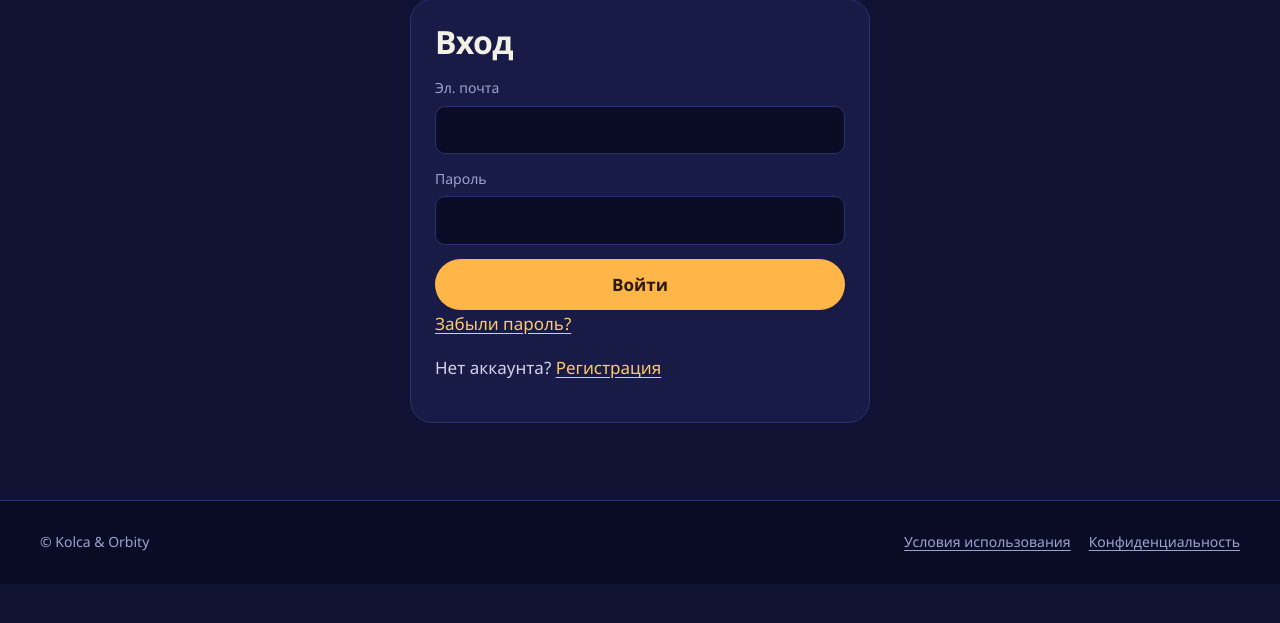
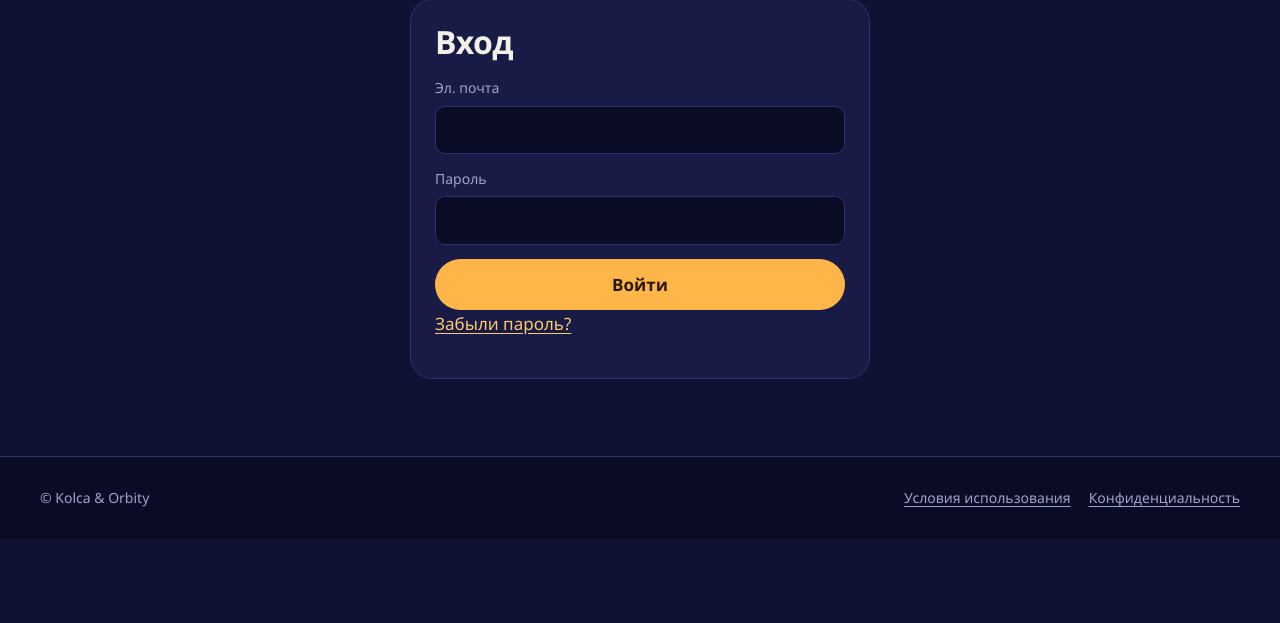
Before and after one commit to Anonymouslol411/kolca-orbity, a Flask app: page /login in a window 1280 px wide. Shown: the part 147-770 px from the top of the page. Run offline with Flask 3, Linux system fonts and the light colour scheme.

Commit message:
Космический дизайн: шапка без регистрации

```diff
--- a/site/templates/auth.html
+++ b/site/templates/auth.html
@@ -41,7 +41,7 @@
         <button class="btn wide" type="submit">{{ t('btn_login') }}</button>
       </form>
       <p class="muted"><a href="{{ url_for('forgot') }}">{{ t('forgot_link') }}</a></p>
-      <p class="muted">{{ t('no_account') }} <a href="{{ url_for('register') }}">{{ t('nav_register') }}</a></p>
+      {% if registration_open %}<p class="muted">{{ t('no_account') }} <a href="{{ url_for('register') }}">{{ t('nav_register') }}</a></p>{% endif %}
 
     {% elif mode == 'forgot' %}
       {% if sent %}
--- a/site/templates/base.html
+++ b/site/templates/base.html
@@ -8,8 +8,8 @@
 <meta property="og:title" content="{{ site_name }} — {{ t('tagline') }}">
 <meta property="og:description" content="{{ t('meta_description') }}">
 <link rel="icon" href="{{ url_for('static', filename='favicon.svg') }}" type="image/svg+xml">
-<meta name="theme-color" content="#0f1233">
-<link rel="stylesheet" href="{{ url_for('static', filename='style.css') }}?v=3">
+<meta name="theme-color" content="#000000">
+<link rel="stylesheet" href="{{ url_for('static', filename='style.css') }}?v=4">
 {% block head %}{% endblock %}
 </head>
 <body>
--- a/site/templates/index.html
+++ b/site/templates/index.html
@@ -75,5 +75,5 @@
   </div>
 </section>
 
-<script src="{{ url_for('static', filename='hero.js') }}?v=3" defer></script>
+<script src="{{ url_for('static', filename='hero.js') }}?v=4" defer></script>
 {% endblock %}
```
